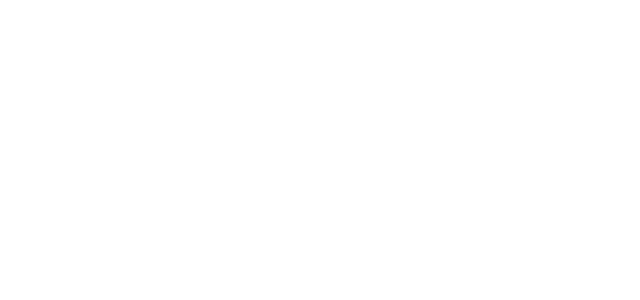
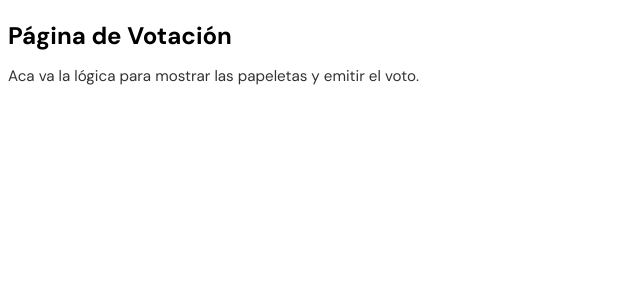
Before and after one commit to francofil/EleccionesMunicipales-BD2, a React (Vite) app in the folder frontend/: page /votacion in a window 1280 px wide. Before the commit this address had no page. Shown: the top 300 px of the page, without its empty margins (0-640 px from the left). Built offline with nearby package versions, Linux system fonts and the light colour scheme.

Commit message:
cambios en home votante

```diff
--- a/frontend/src/App.jsx
+++ b/frontend/src/App.jsx
@@ -4,6 +4,7 @@
 import Register from './pages/Register';
 import HomeAdmin from './pages/HomeAdmin/HomeAdmin';
 import HomeVotante from './pages/HomeVotante/HomeVotante';
+import Votacion from './pages/Votacion/Votacion';
 
 export default function App() {
   return (
@@ -14,6 +15,7 @@
         <Route path="/homePresidente" element={<HomePresidente />} />
         <Route path="/homeAdmin" element={<HomeAdmin />} />
         <Route path="/homeVotante" element={<HomeVotante />} />
+        <Route path="/votacion" element={<Votacion />} />
       </Routes>
     </BrowserRouter>
   );
--- a/frontend/src/pages/HomeVotante/HomeVotante.jsx
+++ b/frontend/src/pages/HomeVotante/HomeVotante.jsx
@@ -3,6 +3,7 @@
 import { useState , useEffect } from 'react';
 import './HomeVotante.css';
 import { jwtDecode } from 'jwt-decode';
+import { useNavigate } from 'react-router-dom';
 
 
 export default function HomeVotante() {
@@ -11,6 +12,7 @@
   const [estadoVoto, setEstadoVoto] = useState(null); // { fueEmitido: true/false, esObservado: true/false }
   const [estadoMesa, setEstadoMesa] = useState(null);
   const [loading, setLoading] = useState(true);
+  const navigate = useNavigate();
 
 
   const titles = {
@@ -91,7 +93,7 @@
           estadoVoto?.fueEmitido ? (
             <p>Ya has emitido tu voto.</p>
           ) : (
-            <button onClick={() => alert('Aquí va la lógica para emitir el voto')}>
+            <button onClick={() => navigate('/votacion')}>
               Emitir mi voto
             </button>
           )
--- /dev/null
+++ b/frontend/src/pages/Votacion/Votacion.jsx
@@ -0,0 +1,8 @@
+export default function Votacion() {
+  return (
+    <div>
+      <h2>Página de Votación</h2>
+      <p>Aca va la lógica para mostrar las papeletas y emitir el voto.</p>
+    </div>
+  );
+}
```
Also changed, not shown: frontend/src/pages/Votacion/Votacion.css (added).
